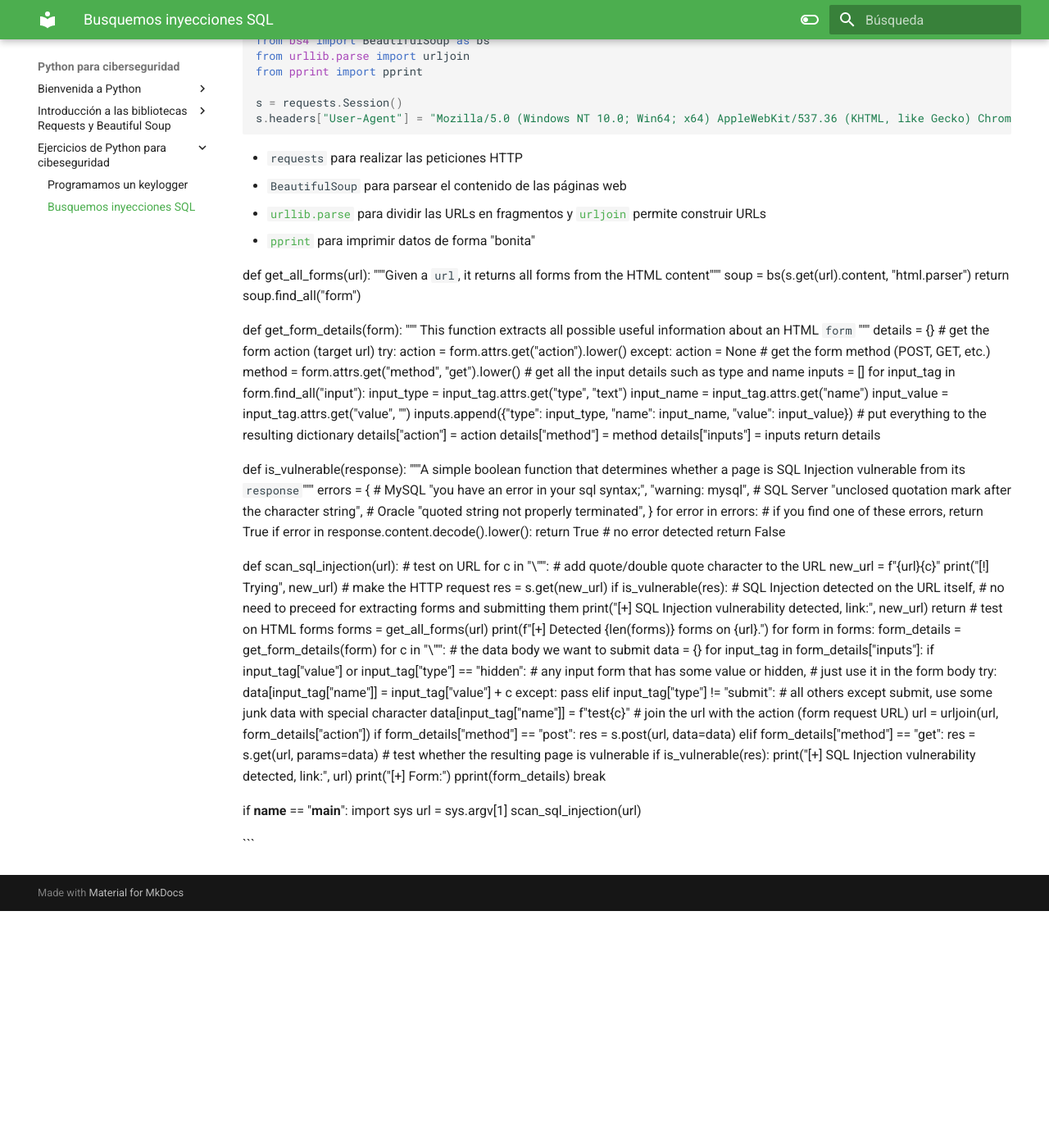
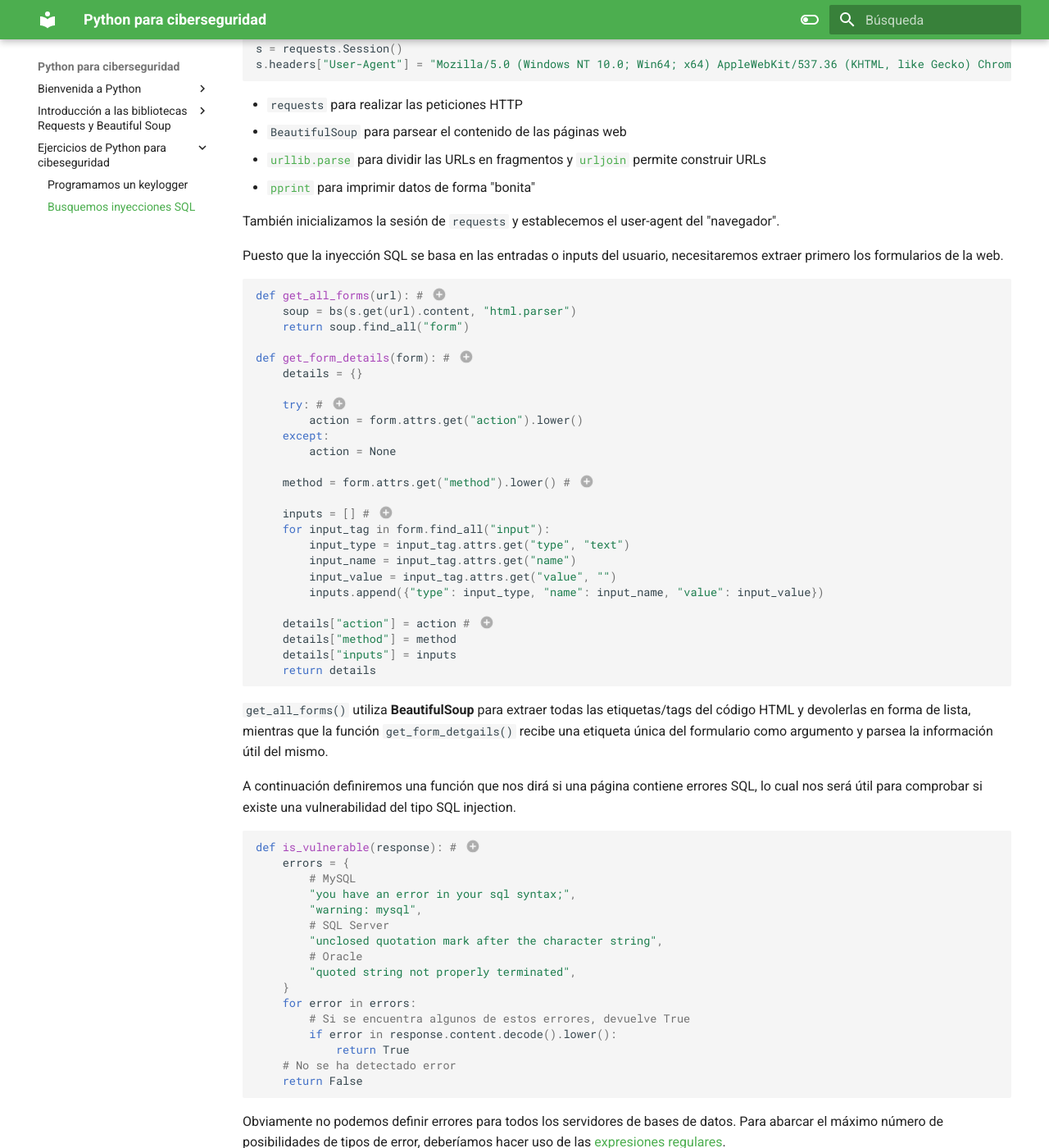
Before and after one commit to raul-profesor/Python-ciber, an MkDocs documentation site: the page built from docs/SQLi.md, in a window 1280 px wide and 1400 px high, scrolled down 465 px. Shown: the whole window at 82% size. Built offline with MkDocs 1.6.1 and Material for MkDocs 9.7.7, drawn with Linux system fonts in a browser that asks for light colours; before the commit the page ends 1576 px from its top, so only the background shows below that; some of the changed text lies outside the part shown.

Commit message:
Ejercicio sqli

````diff
--- a/docs/SQLi.md
+++ b/docs/SQLi.md
@@ -25,41 +25,52 @@ s.headers["User-Agent"] = "Mozilla/5.0 (Windows NT 10.0; Win64; x64) AppleWebKit
 + [`urllib.parse`](https://rico-schmidt.name/pymotw-3/urllib.parse/index.html) para dividir las URLs en fragmentos y [`urljoin`](https://docs.python.org/es/3/library/urllib.parse.html#urllib.parse.urljoin) permite construir URLs
 + [`pprint`](https://docs.python.org/es/3/library/pprint.html) para imprimir datos de forma "bonita"
 
-def get_all_forms(url):
-    """Given a `url`, it returns all forms from the HTML content"""
+También inicializamos la sesión de `requests` y establecemos el user-agent del "navegador".
+
+Puesto que la inyección SQL se basa en las entradas o inputs del usuario, necesitaremos extraer primero los formularios de la web.
+
+```python
+def get_all_forms(url): # (1)
     soup = bs(s.get(url).content, "html.parser")
     return soup.find_all("form")
 
+def get_form_details(form): # (2)
+    details = {}
 
-def get_form_details(form):
-    """
-    This function extracts all possible useful information about an HTML `form`
-    """
-    details = {}
-    # get the form action (target url)
-    try:
+    try: # (3)
         action = form.attrs.get("action").lower()
     except:
         action = None
-    # get the form method (POST, GET, etc.)
-    method = form.attrs.get("method", "get").lower()
-    # get all the input details such as type and name
-    inputs = []
+
+    method = form.attrs.get("method").lower() # (4)
+
+    inputs = [] # (5)
     for input_tag in form.find_all("input"):
         input_type = input_tag.attrs.get("type", "text")
         input_name = input_tag.attrs.get("name")
         input_value = input_tag.attrs.get("value", "")
         inputs.append({"type": input_type, "name": input_name, "value": input_value})
-    # put everything to the resulting dictionary
-    details["action"] = action
+
+    details["action"] = action # (6)
     details["method"] = method
     details["inputs"] = inputs
     return details
+```
+
+1. Dada una 'url'. devuelve todos los formularios  que contiene el código HTML
+2. Esta función extrae toda la posible información útil de un formulario HTML
+3. Se extrae el atributo [form action](https://www.w3schools.com/tags/att_form_action.asp) de la URL objetivo
+4. Obtenemos el método HTTP utilizado por el formulario (POST, GET ...)
+5. Se obtienen todos los detalles de los datos de entrada, tales como el tipo y el nombre
+6. Guardamos todos los resultados en un diccionario
+
+`get_all_forms()` utiliza **BeautifulSoup** para extraer todas las etiquetas/tags del código HTML y devolerlas en forma de lista, mientras que la función `get_form_detgails()` recibe una etiqueta única del formulario como argumento y parsea la información útil del mismo.
+
+A continuación definiremos una función que nos dirá si una página contiene errores SQL, lo cual nos será útil para comprobar si existe una vulnerabilidad del tipo SQL injection.
 
 
-def is_vulnerable(response):
-    """A simple boolean function that determines whether a page
-    is SQL Injection vulnerable from its `response`"""
+```python
+def is_vulnerable(response): # (1)
     errors = {
         # MySQL
         "you have an error in your sql syntax;",
@@ -70,61 +81,82 @@ def is_vulnerable(response):
         "quoted string not properly terminated",
     }
     for error in errors:
-        # if you find one of these errors, return True
+        # Si se encuentra algunos de estos errores, devuelve True
         if error in response.content.decode().lower():
             return True
-    # no error detected
+    # No se ha detectado error
     return False
+```
 
+1. Una simple función booleana que determina si una página es vulnerable a un SQL injection analizando su respuesta
 
+Obviamente no podemos definir errores para todos los servidores de bases de datos. Para abarcar el máximo número de posibilidades de tipos de error, deberíamos hacer uso de las [expresiones regulares](https://www.adictosaltrabajo.com/2015/01/29/regexsam/).
+
+```python
 def scan_sql_injection(url):
-    # test on URL
+    # probar en la URL
     for c in "\"'":
-        # add quote/double quote character to the URL
+        # añadir comillas o dobles comillas a la URL
         new_url = f"{url}{c}"
         print("[!] Trying", new_url)
-        # make the HTTP request
+        # "fabricamos" la petición HTTP
         res = s.get(new_url)
-        if is_vulnerable(res):
-            # SQL Injection detected on the URL itself,
-            # no need to preceed for extracting forms and submitting them
+        if is_vulnerable(res): #(1)
             print("[+] SQL Injection vulnerability detected, link:", new_url)
             return
-    # test on HTML forms
+    # probamos los fomularios HTML
     forms = get_all_forms(url)
     print(f"[+] Detected {len(forms)} forms on {url}.")
     for form in forms:
         form_details = get_form_details(form)
         for c in "\"'":
-            # the data body we want to submit
+            # los datos del cuerpo de la petición que queremos enviar
             data = {}
             for input_tag in form_details["inputs"]:
-                if input_tag["value"] or input_tag["type"] == "hidden":
-                    # any input form that has some value or hidden,
-                    # just use it in the form body
+                if input_tag["value"] or input_tag["type"] == "hidden": # (2)
                     try:
                         data[input_tag["name"]] = input_tag["value"] + c
                     except:
                         pass
                 elif input_tag["type"] != "submit":
-                    # all others except submit, use some junk data with special character
+                    #todos los tipos excepto *submit*, usando datos basura como
+                    #caractéres especiales
                     data[input_tag["name"]] = f"test{c}"
-            # join the url with the action (form request URL)
-            url = urljoin(url, form_details["action"])
+            url = urljoin(url, form_details["action"]) # (3)
             if form_details["method"] == "post":
                 res = s.post(url, data=data)
             elif form_details["method"] == "get":
                 res = s.get(url, params=data)
-            # test whether the resulting page is vulnerable
+            # comprobar si la página resultante es vulnerable
             if is_vulnerable(res):
                 print("[+] SQL Injection vulnerability detected, link:", url)
                 print("[+] Form:")
                 pprint(form_details)
                 break
+```
 
+1. Se ha detectado un SQLi en la misma URL, no es necesario proceder más allá para extraer formularios y enviarlos
+2. Cualquier *input* del formulario que tiene algún valor u oculto, sólo para usarlo en el cuerpo de la petición
+3.  Se junta (join) la URL con el `action` (la URL de la petición del formulario)
+
+Antes de extraer los formularios y enviarlos, la función de arriba comprueba primero si hay vulnerabilidad en la misma URL. Esto lo hace simplemente añadiendo una comilla `'` a la URL.
+
+Tras ello se utiliza la biblioteca `requests` para realizar la petición y se compreba si el contenido de la respuesta contiene los errores que estamos buscando.
+
+A continuación, "parseamos" los formularios y hacemos "submit" de cada uno de los que hemos encontrado añadiendo las comillas.
+
+Así pues, el `main` de nuestro script queda así:
+
+```python
 if __name__ == "__main__":
     import sys
     url = sys.argv[1]
     scan_sql_injection(url)
+```
 
-```
+
+
+
+# Referencias
+
+[Code for How to Build a SQL Injection Scanner in Python Tutorial](https://www.thepythoncode.com/code/sql-injection-vulnerability-detector-in-python)
--- a/docs/mechanical.md
+++ b/docs/mechanical.md
@@ -118,40 +118,41 @@ Y con esto damos por presentados los fundamentos más básicos de MechanicalSoup
 ## Haciendo scraping de imágenes de hackers
 
 
-import mechanicalsoup
+```python
+import mechanicalsoup #(1)
 
 browser = mechanicalsoup.StatefulBrowser()
 url = "https://www.google.com/imghp?hl=en"
 
 browser.open(url)
 
-#get HTML
+
+#obtener el HTML
 browser.get_current_page()
 
-#target the search input
+#localizar el input para la búsqueda
 browser.select_form()
 browser.get_current_form().print_summary()
 
-#search for a term
-search_term = 'cat'
+#buscar el término concreto
+search_term = 'hacker'
 browser["q"] = search_term
 
-#submit/"click" search
-browser.launch_browser()
-response = browser.submit_selected()
+#enviar o hacer "click" en buscar
+respuesta = browser.submit_selected()
 
-print('new url:', browser.get_url())
-print('response:\n', response.text[:500])
+print('nueva url:', browser.get_url())
+print('respuesta:\n', respuesta.text[:500])
 
-#open URL
-new_url = browser.get_url()
-browser.open(new_url)
+#abrir la URL #(2)
+nueva_url = browser.get_url()
+browser.open(nueva_url)
 
-#get HTML code
+#obtener el código HTML
 page = browser.get_current_page()
 all_images = page.find_all('img')
 
-#target the source attributes of image
+#localizar los atributos de cada imagen
 image_source = []
 for image in all_images:
     image = image.get('src')
@@ -159,33 +160,48 @@ for image in all_images:
 
 image_source[5:25]
 
-#save cleaned links in "image_source"
+#guardar los links "limpios" en 'image_source'
 image_source = [image for image in image_source if image.startswith('https')]
 
 print(image_source)
 
 
-import os
+import os #(4)
 
 path = os.getcwd()
 path = os.path.join(path, search_term + "s")
 
-#create the directory
+#crear el directorio
 os.mkdir(path)
-#print path where cats images are going to save
+#imprimir el path donde se van a guardar las imágenes de hackers
 path
 
-
-##download wget by uncommenting below line
+##Descargar wget descomentando la línea de abajo #(5)
 #pip install wget
 
-##download images
+##descargar imágenes
 counter = 0
 for image in image_source:
     save_as = os.path.join(path, search_term + str(counter) + '.jpg')
     wget.download(image, save_as)
     counter += 1
+```
+
+
+1. Buscar imágenes de hackers en Google. Establecemos la petición/query y hacemos que se abra en el navegador con el texto *hackers*
+2. Navegar a las páginas nuevas y apuntar a todas las imágenes, lo que devolverá la lista de todas las URLs
+3. Arreglamos las URLs corruptas. La función de Python `startswith` permite filtrar las URLs para que no empiecen por **HTTPS**
+4. Crear un repositorio local para guardar las imágenes
+5. Usamos `wget` para descargar
+
+
+!!!info
+    MechanicalSoop es una composición de las bibliotecas Requests, BeautifulSoup y teniendo algo de las capacidades de Selenium en cuanto navegación en tiempo real.
+
+
 
 ## Referencias
 
 [MechanicalSoup tutorial - First contact, step by step](https://mechanicalsoup.readthedocs.io/en/stable/tutorial.html)
+
+[A Deep Dive Into Web Scraping Using MechanicalSoup](https://analyticsindiamag.com/mechanicalsoup-web-scraping-custom-dataset-tutorial/)
--- a/mkdocs.yml
+++ b/mkdocs.yml
@@ -43,6 +43,7 @@ markdown_extensions:
   - pymdownx.tabbed:
       alternate_style: true
   - attr_list
+  - md_in_html
   - footnotes
 
 plugins:
````
Also changed, not shown: site/mechanical/index.html, site/search/search_index.json, site/sitemap.xml, 1 other file.
